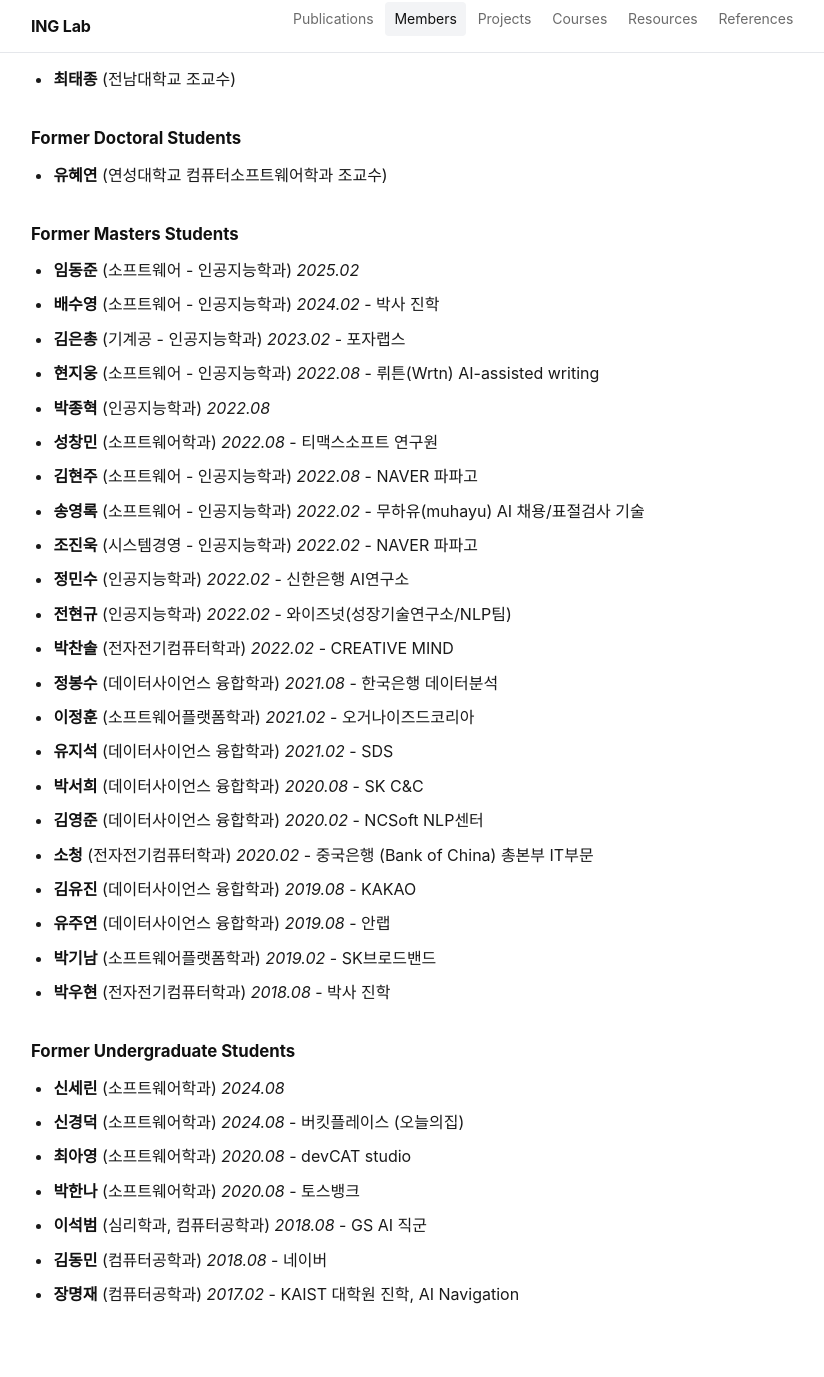
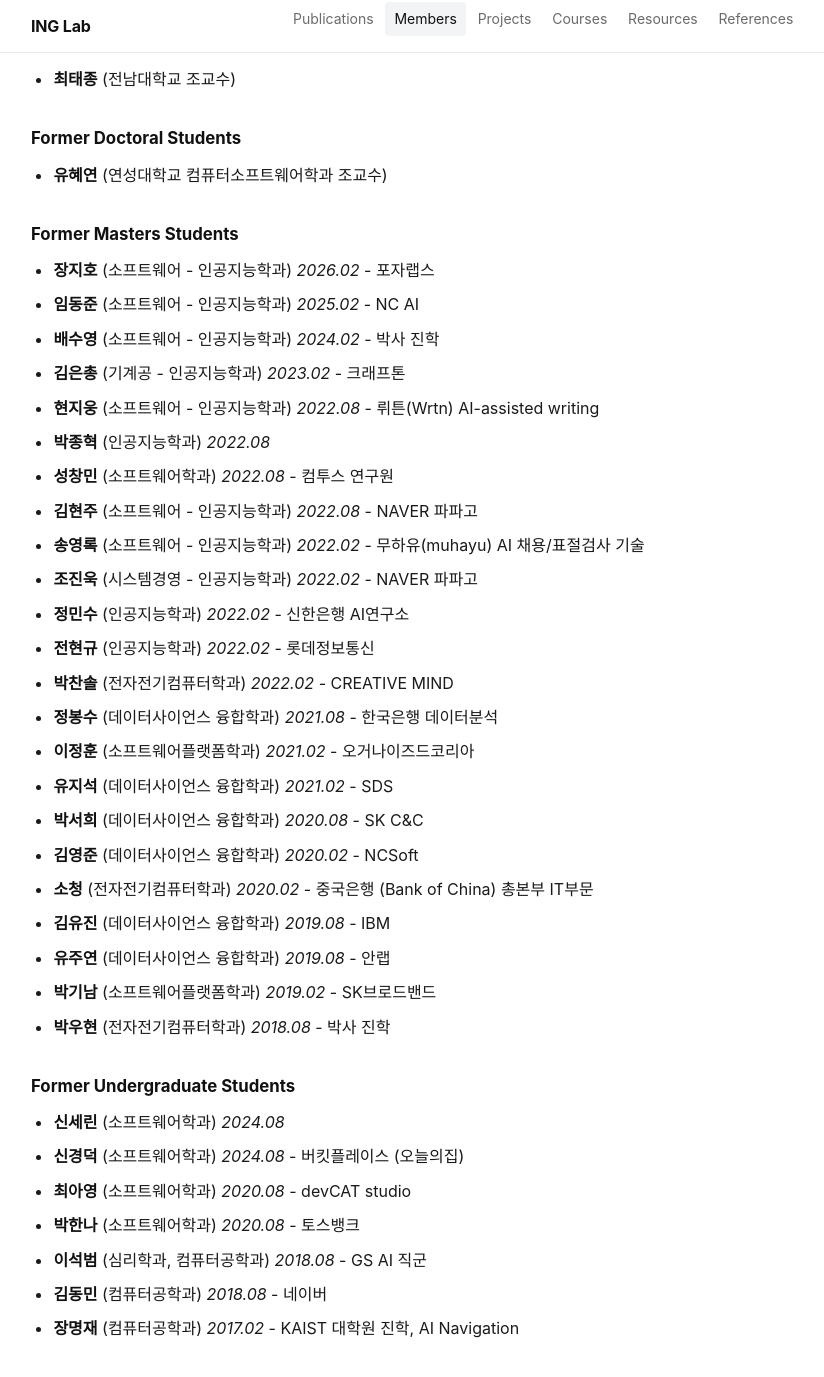
Before and after one commit to inglab/inglab.github.io, a Jekyll site: the page built from members.md, in a window 1280 px wide and 1400 px high, scrolled down 2912 px. Shown: the top 1377 px of the window, without its empty margins (223-1047 px from the left). Built offline with Jekyll 4.4.1, drawn with Linux system fonts in a browser that asks for light colours.

Commit message:
Update members.md

```diff
--- a/members.md
+++ b/members.md
@@ -111,25 +111,26 @@
 
 <h3>Former Masters Students</h3>
 
-- **임동준** (소프트웨어 - 인공지능학과) *2025.02*
+- **장지호** (소프트웨어 - 인공지능학과) *2026.02* - 포자랩스
+- **임동준** (소프트웨어 - 인공지능학과) *2025.02* - NC AI
 - **배수영** (소프트웨어 - 인공지능학과) *2024.02* - 박사 진학
-- **김은총** (기계공 - 인공지능학과) *2023.02* - 포자랩스
+- **김은총** (기계공 - 인공지능학과) *2023.02* - 크래프톤
 - **현지웅** (소프트웨어 - 인공지능학과) *2022.08* - 뤼튼(Wrtn) AI-assisted writing
 - **박종혁** (인공지능학과) *2022.08*
-- **성창민** (소프트웨어학과) *2022.08* - 티맥스소프트 연구원
+- **성창민** (소프트웨어학과) *2022.08* - 컴투스 연구원
 - **김현주** (소프트웨어 - 인공지능학과) *2022.08* - NAVER 파파고
 - **송영록** (소프트웨어 - 인공지능학과) *2022.02* - 무하유(muhayu) AI 채용/표절검사 기술
 - **조진욱** (시스템경영 - 인공지능학과) *2022.02* - NAVER 파파고
 - **정민수** (인공지능학과) *2022.02* - 신한은행 AI연구소
-- **전현규** (인공지능학과) *2022.02* - 와이즈넛(성장기술연구소/NLP팀)
+- **전현규** (인공지능학과) *2022.02* - 롯데정보통신
 - **박찬솔** (전자전기컴퓨터학과) *2022.02* - CREATIVE MIND
 - **정봉수** (데이터사이언스 융합학과) *2021.08* - 한국은행 데이터분석
 - **이정훈** (소프트웨어플랫폼학과) *2021.02* - 오거나이즈드코리아
 - **유지석** (데이터사이언스 융합학과) *2021.02* - SDS
 - **박서희** (데이터사이언스 융합학과) *2020.08* - SK C&C
-- **김영준** (데이터사이언스 융합학과) *2020.02* - NCSoft NLP센터
+- **김영준** (데이터사이언스 융합학과) *2020.02* - NCSoft
 - **소청** (전자전기컴퓨터학과) *2020.02* - 중국은행 (Bank of China) 총본부 IT부문
-- **김유진** (데이터사이언스 융합학과) *2019.08* - KAKAO
+- **김유진** (데이터사이언스 융합학과) *2019.08* - IBM
 - **유주연** (데이터사이언스 융합학과) *2019.08* - 안랩
 - **박기남** (소프트웨어플랫폼학과) *2019.02* - SK브로드밴드
 - **박우현** (전자전기컴퓨터학과) *2018.08* - 박사 진학
```
